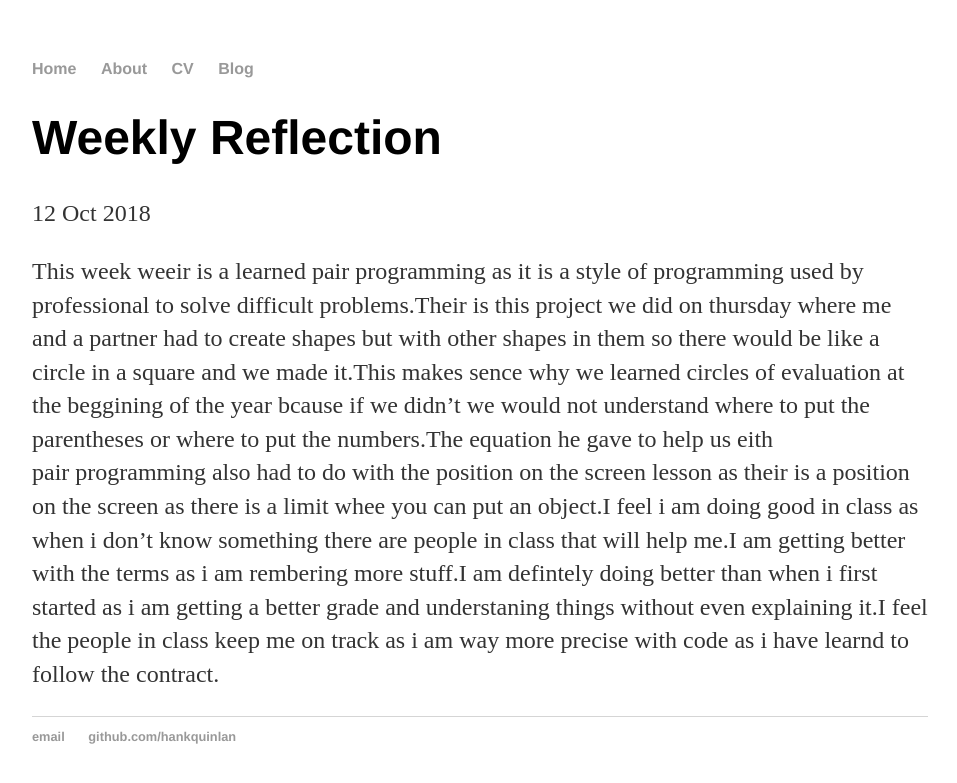
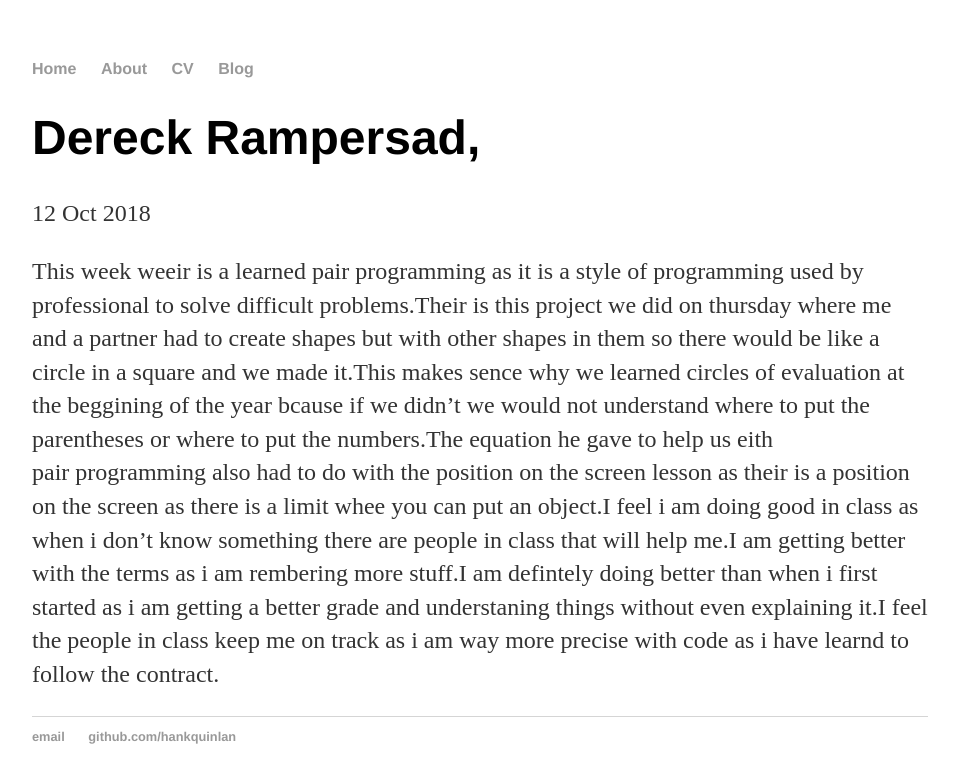
Before and after one commit to dereckr0653/dereckr0653.github.io, a Jekyll site: the page built from _posts/2018-10-12-weekly-reflection.md, in a window 1280 px wide. Shown: the top 783 px of the page, without its empty margins (160-1117 px from the left). Built offline with Jekyll 4.4.1, drawn with Linux system fonts in a browser that asks for light colours; our own code applies the rules of GitHub Pages for plain Markdown files.

Commit message:
Update 2018-10-12-weekly-reflection.md

```diff
--- a/_posts/2018-10-12-weekly-reflection.md
+++ b/_posts/2018-10-12-weekly-reflection.md
@@ -1,2 +1,7 @@
+---
+layout: post
+title: "Dereck Rampersad,"
+date: 2018-10-12
+---
 This week weeir is a learned pair programming as it is a style of programming used by professional to solve difficult problems.Their is this project we did on thursday where me and a partner had to create shapes but with other shapes in them so there would be like a circle in a square and we made it.This makes sence why we learned circles of evaluation at the beggining of the year bcause if we didn't we would not understand where to put the parentheses or where to put the numbers.The equation he gave to help us eith
 pair programming also had to do with the position on the screen lesson as their is a position on the screen as there is a limit whee you can put an object.I feel i am doing good in class as when i don't know something there are people in class that will help me.I am getting better with the terms as i am rembering more stuff.I am defintely doing better than when i first started as i am getting a better grade and understaning things without even explaining it.I feel the people in class keep me on track as i am way more precise with code as i have learnd to follow the contract.
```
